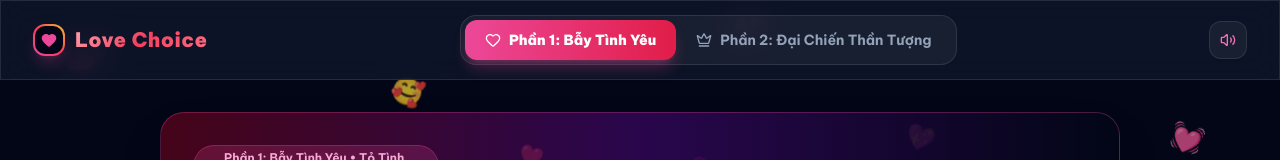
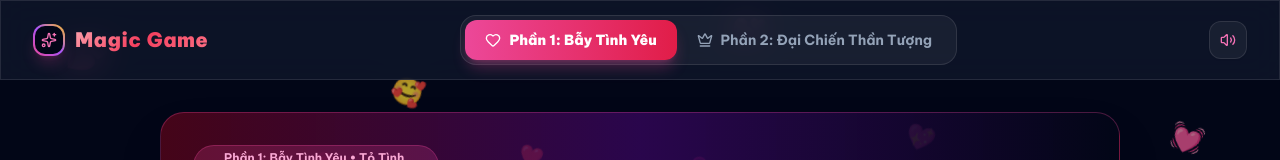
Before and after one commit to vuthedan168-oss/interactive-choice-suite, a plain HTML site: page index.html in a window 1280 px wide. Shown: the top 160 px of the page. Drawn offline with nearby package versions, Linux system fonts and the light colour scheme.

Commit message:
chore: rename project to Magic Game across UI, branding and documentation

```diff
--- a/css/style.css
+++ b/css/style.css
@@ -1,4 +1,4 @@
-/* Love Choice Suite - Master Stylesheet with Standardized Typography */
+/* Magic Game - Master Stylesheet with Standardized Typography */
 
 @import url('https://fonts.googleapis.com/css2?family=Be+Vietnam+Pro:ital,wght@0,300;0,400;0,500;0,600;0,700;0,800;0,900;1,400&family=Plus+Jakarta+Sans:wght@500;600;700;800;900&display=swap');
 
--- a/index.html
+++ b/index.html
@@ -3,7 +3,7 @@
 <head>
   <meta charset="UTF-8" />
   <meta name="viewport" content="width=device-width, initial-scale=1.0, maximum-scale=1.0, user-scalable=no, viewport-fit=cover" />
-  <title>Love Choice - Bẫy Tình Yêu & Đại Chiến Thần Tượng</title>
+  <title>Magic Game - Bẫy Tình Yêu & Đại Chiến Thần Tượng</title>
 
   <!-- Google Fonts: Be Vietnam Pro & Plus Jakarta Sans (Full Vietnamese Typography) -->
   <link rel="preconnect" href="https://fonts.googleapis.com">
@@ -28,18 +28,18 @@
   <div id="bg-decorations-container"></div>
 
   <!-- ========================================================
-       TOP HEADER: CLEAN "Love Choice" + STUDIO MODE TABS
+       TOP HEADER: CLEAN "Magic Game" + STUDIO MODE TABS
        ======================================================== -->
   <header id="main-header" class="sticky top-0 z-50 glass-panel border-b border-white/10 px-4 md:px-8 py-3.5 flex items-center justify-between">
 
-    <!-- Left: Brand "Love Choice" - Clickable to open Giao Diện Tạo Thiệp -->
+    <!-- Left: Brand "Magic Game" - Clickable to open Giao Diện Tạo Thiệp -->
     <button id="btn-brand-home" type="button" class="flex items-center gap-2.5 group cursor-pointer text-left focus:outline-none" title="Bấm để vào Giao diện Tạo Thiệp">
-      <div class="w-8 h-8 rounded-xl bg-gradient-to-tr from-pink-500 via-rose-500 to-amber-400 p-0.5 shadow-lg shadow-pink-500/20 group-hover:scale-105 transition-transform">
+      <div class="w-8 h-8 rounded-xl bg-gradient-to-tr from-pink-500 via-purple-500 to-amber-400 p-0.5 shadow-lg shadow-pink-500/20 group-hover:scale-105 transition-transform">
         <div class="w-full h-full bg-slate-950 rounded-[10px] flex items-center justify-center text-pink-400">
-          <i data-lucide="heart" class="w-4 h-4 fill-pink-500 text-pink-500"></i>
+          <i data-lucide="sparkles" class="w-4 h-4 text-pink-400"></i>
         </div>
       </div>
-      <span class="font-black text-xl tracking-wide love-text group-hover:opacity-90 transition-opacity">Love Choice</span>
+      <span class="font-black text-xl tracking-wide love-text group-hover:opacity-90 transition-opacity">Magic Game</span>
     </button>
 
     <!-- Center: Studio Tabs (Only visible in Studio mode) -->
--- a/js/app.js
+++ b/js/app.js
@@ -1,5 +1,5 @@
 /**
- * Love Choice Suite - Core Application
+ * Magic Game - Core Application
  * Mode 1: Bẫy Tình Yêu (Love Trap)
  * Mode 2: Đại Chiến Thần Tượng (Idol Clash)
  */
--- a/js/data.js
+++ b/js/data.js
@@ -1,5 +1,5 @@
 /**
- * Data presets and configuration models for Love Choice Suite
+ * Data presets and configuration models for Magic Game
  */
 
 const DEFAULT_CELEBRITIES = [
```
Also changed, not shown: 1 other file.
